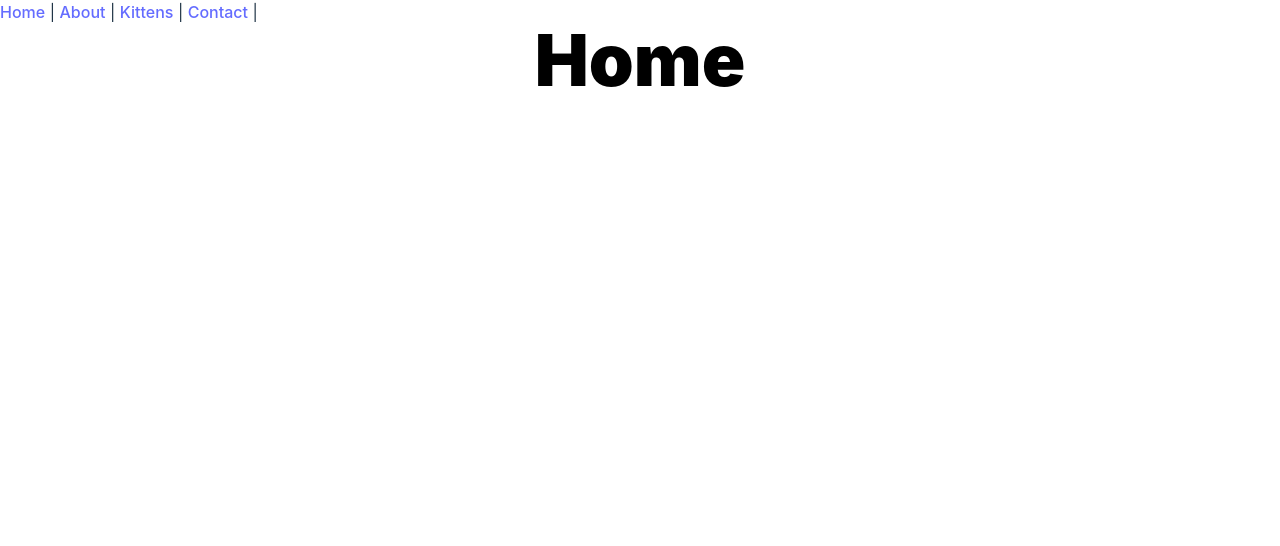
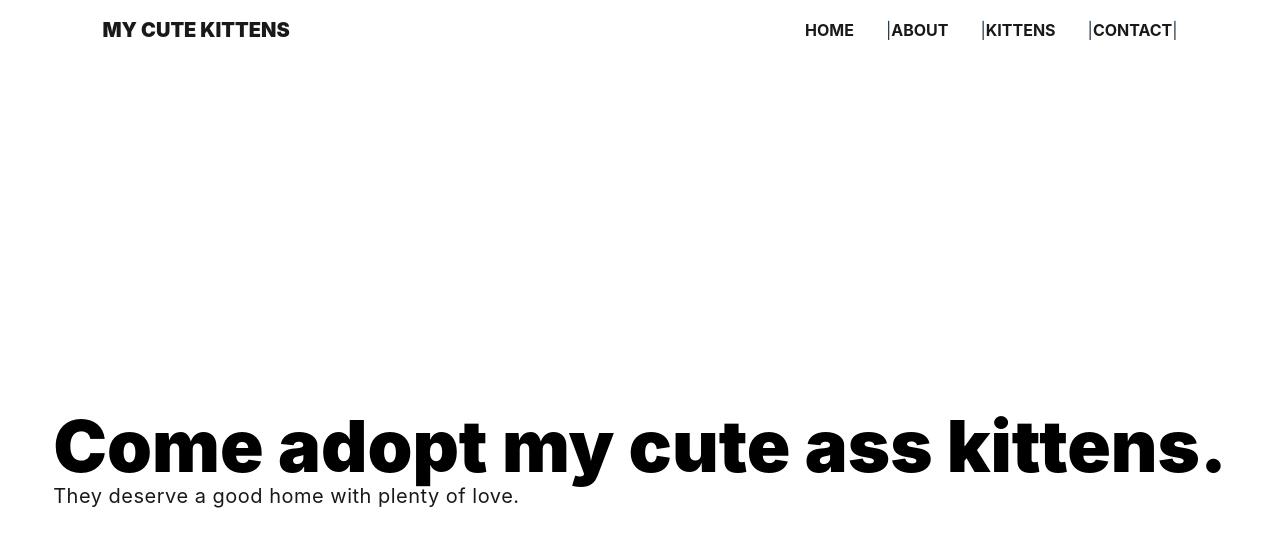
Before and after one commit to paulweezydesign/vite-vue-tailwind-sidebar-whitebg, a Vue app: page / in a window 1280 px wide. Shown: the top 546 px of the page. Built offline with nearby package versions, Linux system fonts and the light colour scheme.

Commit message:
2 files modified

```diff
--- a/src/App.vue
+++ b/src/App.vue
@@ -32,9 +32,21 @@ export default {
 </script>
 
 <template>
-  <nav class="">
-    <a href="#/">Home</a> | <a href="#/about">About</a> |
-    <a href="#/kittens">Kittens</a> | <a href="#/contact">Contact</a> |
+  <nav class="grid grid-cols-2 items-center px-[8%] py-4 w-[100vw]">
+    <div class="text-xl font-black text-black/90 uppercase">
+      My Cute Kittens
+    </div>
+    <div class="flex justify-end">
+      <a class="uppercase mr-8 text-black/90 font-bold" href="#/">Home</a> |
+      <a class="uppercase mr-8 text-black/90 font-bold" href="#/about">About</a>
+      |
+      <a class="uppercase mr-8 text-black/90 font-bold" href="#/kittens"
+        >Kittens</a
+      >
+      |
+      <a class="uppercase text-black/90 font-bold" href="#/contact">Contact</a>
+      |
+    </div>
   </nav>
-  <component :is="currentView" />
+  <component class="text-black/90" :is="currentView" />
 </template>
--- a/src/views/Home.vue
+++ b/src/views/Home.vue
@@ -1,3 +1,12 @@
 <template>
-  <h1 class="text-7xl text-black text-center font-black">Home</h1>
+  <main class="grid grid-cols-1 items-center h-[100vh] w-[100vw]">
+    <div class="container-4xl mx-auto">
+      <h1 class="text-7xl text-black font-black">
+        Come adopt my cute ass kittens.
+      </h1>
+      <h3 class="text-xl tracking-wide">
+        They deserve a good home with plenty of love.
+      </h3>
+    </div>
+  </main>
 </template>
```
